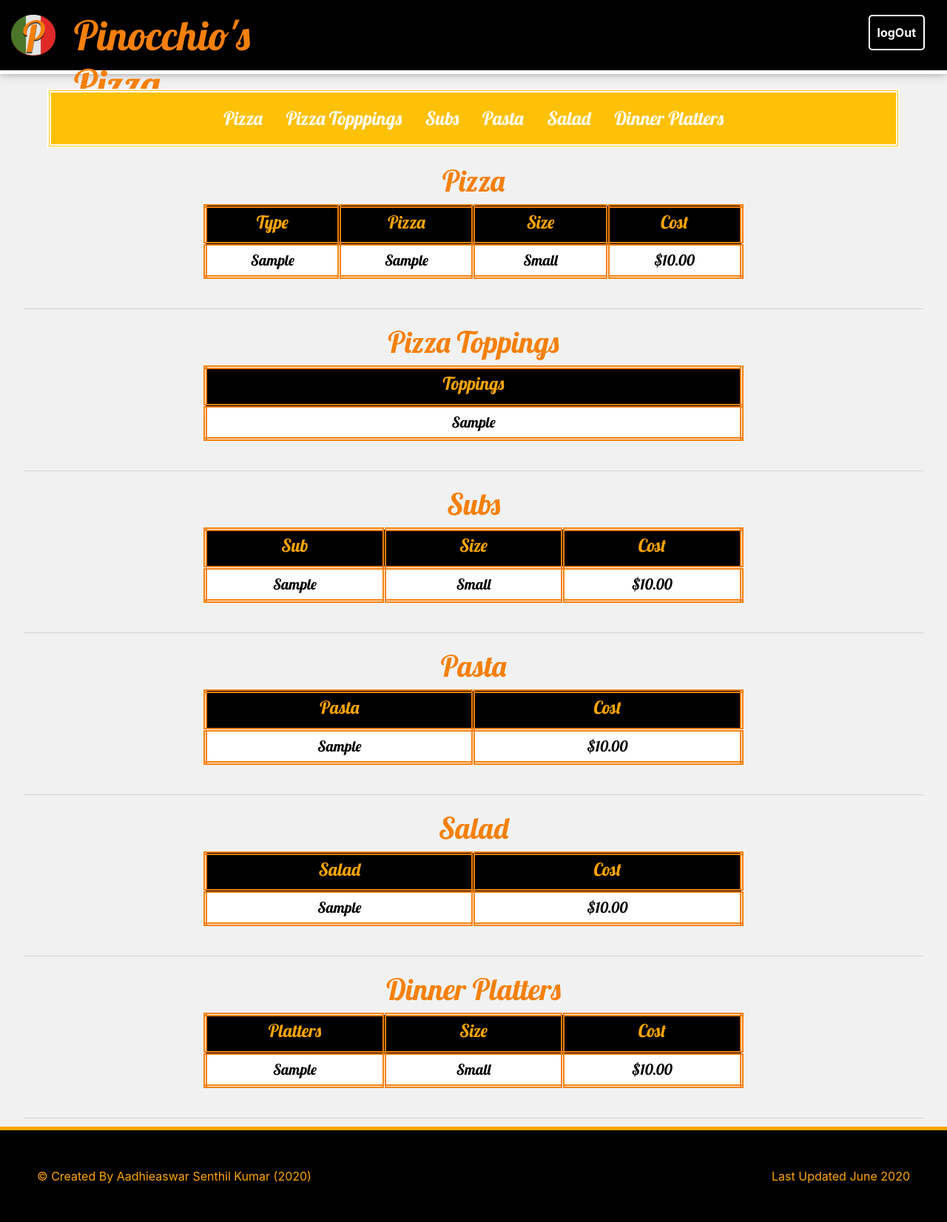
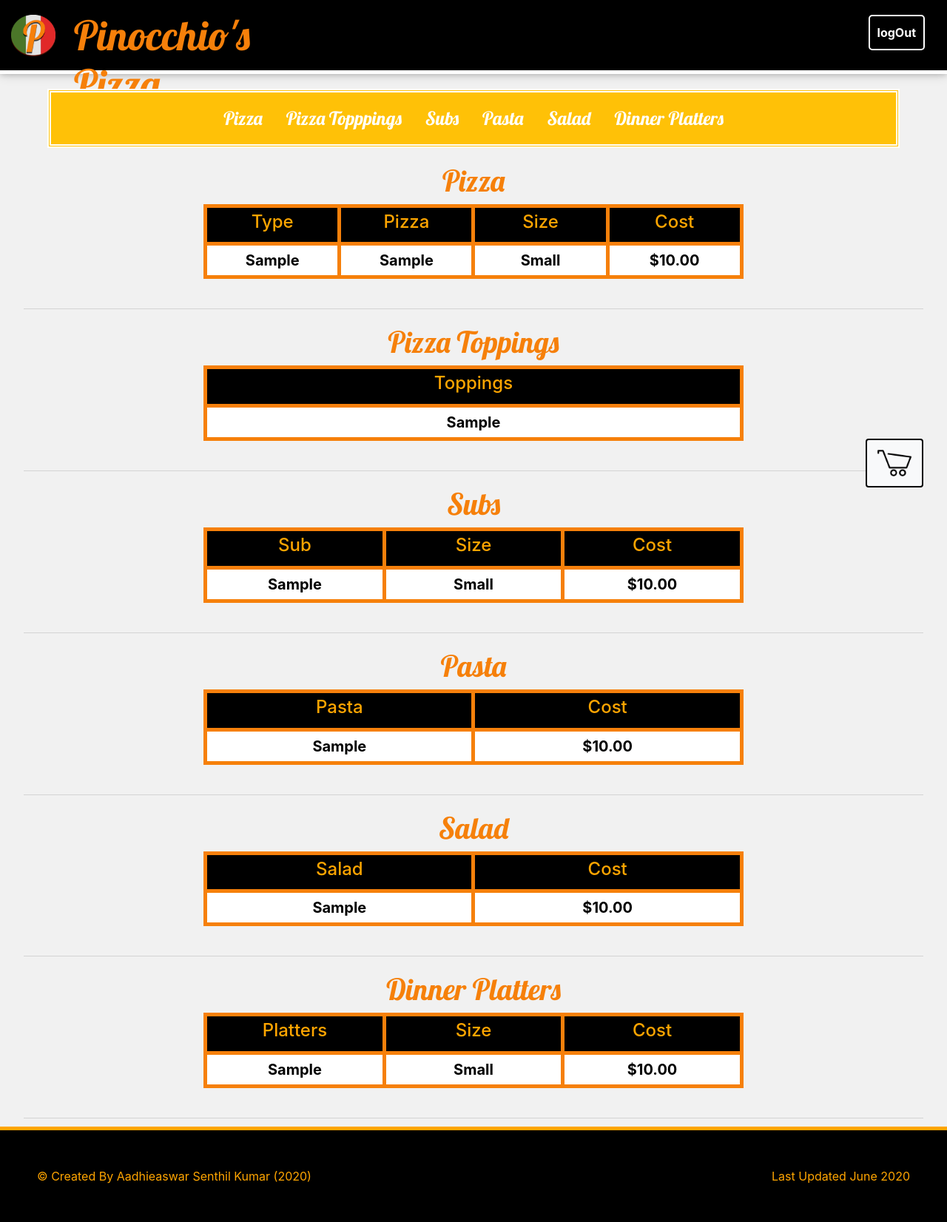
Before and after one commit to Aadhieaswar/Order-Pizza-Django-App, a Django app: page / in a window 1280 px wide. Shown: the whole page at 74% size. Run offline with Django 3.2, Linux system fonts and the light colour scheme; a user stored in the database is signed in; tables that the repository leaves empty hold one stand-in row (values such as "Sample post"); some libraries are stand-ins or nearby versions.

Commit message:
added cart script

```diff
--- /dev/null
+++ b/orders/static/orders/cart.js
@@ -0,0 +1,25 @@
+
+console.log(`Logged in as ${user}`)
+
+document.querySelector('#order-list').style.display = 'none'
+
+document.querySelector('#order').onclick = () => {
+  document.querySelector('#order-list').style.display = 'block'
+  document.querySelector('#order').style.display = 'none'
+  document.querySelector('.cross').onclick = () => {
+    document.querySelector('#order-list').style.display = 'none'
+    document.querySelector('#order').style.display = 'block'
+  }
+}
+
+document.querySelectorAll('.cart-add').forEach(food => {
+
+  food.onclick = () => {
+
+    const foo = food.dataset.item
+    const itemType = food.dataset.type
+
+    console.log(`Clicked on ${itemType} of id ${foo}`)
+
+  }
+})
--- a/orders/static/orders/script.js
+++ /dev/null
@@ -1,5 +0,0 @@
-
-document.addEventListener('DOMContentLoaded', () => {
-
-
-});
--- a/orders/static/orders/style.css
+++ b/orders/static/orders/style.css
@@ -183,18 +183,18 @@
   margin: 5px;
   color: black;
   font-size: 20px;
-  font-family: "Lobster";
   border-bottom: 2px solid #f6800a;
-  border-right: 5px double #f6800a;
+  border-right: 5px solid #f6800a;
+  font-weight: bold;
 }
 
 .table-head {
-  font-family: "Lobster";
   color: orange;
-  border-bottom: 5px double #f6800a;
-  border-right: 5px double #f6800a;
+  border-bottom: 5px solid #f6800a;
+  border-right: 5px solid #f6800a;
   padding: 5px;
   background-color: black;
+  font-weight: bold;
 }
 
 .end {
@@ -243,18 +243,47 @@
   justify-content: center;
   text-align: center;
   background-color: white;
-  border: 5px double #f6800a;
+  border: 5px solid #f6800a;
+}
+
+.right {
+  position: fixed;
+  right: 0;
+  bottom: 0;
+  margin: 0;
+  margin-bottom: 11%;
+  margin-right: 2.5%;
+}
+
+.order-btn {
+  max-width: 50px;
+  max-height: 50px;
+}
+
+.black-bor {
+  border: 2px solid black;
+}
+
+#order-list {
+  min-height: 500px;
+  min-width: 200px;
+  text-align: center;
+}
+
+.order-items {
+  list-style-type: none;
+
 }
 
 @media screen and (max-width: 1250px){
-  .card {
+  .card, .table-cus {
     width: 70%;
     margin-left: 15%;
   }
 }
 
 @media screen and (max-width: 800px){
-  .card {
+  .card, .table-cus {
     width: 80%;
     margin-left: 10%;
   }
@@ -266,6 +295,10 @@
     width: 90%;
     margin-left: 5%;
   }
+  .table-cus {
+    width: 99%;
+    margin-left: 0.5%;
+  }
   .inv {
     display: none;
   }
--- a/orders/templates/orders/base.html
+++ b/orders/templates/orders/base.html
@@ -14,7 +14,6 @@
     <script src="https://cdn.jsdelivr.net/npm/popper.js@1.16.0/dist/umd/popper.min.js" integrity="sha384-Q6E9RHvbIyZFJoft+2mJbHaEWldlvI9IOYy5n3zV9zzTtmI3UksdQRVvoxMfooAo" crossorigin="anonymous"></script>
     <script src="https://stackpath.bootstrapcdn.com/bootstrap/4.5.0/js/bootstrap.min.js" integrity="sha384-OgVRvuATP1z7JjHLkuOU7Xw704+h835Lr+6QL9UvYjZE3Ipu6Tp75j7Bh/kR0JKI" crossorigin="anonymous"></script>
     <link rel="stylesheet" href="{% static 'orders/style.css' %}"/>
-    <script src="{% static 'orders/script.js' %}"></script>
 
   </head>
 
--- a/orders/templates/orders/index.html
+++ b/orders/templates/orders/index.html
@@ -10,6 +10,12 @@
 {% endblock %}
 
 {% block body %}
+
+<script>
+
+  var user = '{{ request.user }}'
+
+</script>
 
 <!-- NavBar -->
 <div class="head">
@@ -73,7 +79,7 @@
   <th class="table-head end"><h4>Cost</h4></th>
 </tr>
 {% for pizza in pizzas %}
-<tr title="{{ pizza }}" class="center hover-style">
+<tr title="{{ pizza }}" data-item="{{ pizza.id }}" data-type="Pizza" class="center hover-style cart-add">
   <td class="card-li"> {{ pizza.type }}</td>
   <td class="card-li">{{ pizza.pizza }}</td>
   <td class="card-li">{{ pizza.size }}</td>
@@ -90,7 +96,7 @@
   <th class="table-head"><h4>Toppings</h4></th>
 </tr>
 {% for top in toppings %}
-<tr title="{{ top }}" class="center hover-style">
+<tr title="{{ top }}" data-item="{{ top.id }}" data-type="Topping" class="center hover-style cart-add">
   <td class="card-li end">{{ top }}</td>
 </tr>
 {% endfor %}
@@ -106,7 +112,7 @@
   <th class="table-head end"><h4>Cost</h4></th>
 </tr>
 {% for sub in subs %}
-<tr title="{{ sub }}" class="center hover-style">
+<tr title="{{ sub }}" data-item="{{ sub.id }}" data-type="Sub" class="center hover-style cart-add">
   <td class="card-li">{{ sub.sub }}</td>
   <td class="card-li">{{ sub.size }}</td>
   <td class="card-li end">${{ sub.cost|floatformat:2 }}</td>
@@ -123,7 +129,7 @@
   <th class="table-head end"><h4>Cost</h4></th>
 </tr>
 {% for pasta in pastas %}
-<tr title="{{ pasta }}" class="center hover-style">
+<tr title="{{ pasta }}" data-item="{{ pasta.id }}" data-type="Pasta" class="center hover-style cart-add">
   <td class="card-li">{{ pasta.pasta }}</td>
   <td class="card-li end">${{ pasta.cost|floatformat:2 }}</td>
 </tr>
@@ -139,7 +145,7 @@
   <th class="table-head end"><h4>Cost</h4></th>
 </tr>
 {% for salad in salads %}
-<tr title="{{ salad }}" class="center hover-style">
+<tr title="{{ salad }}" data-item={{salad.id}} data-type="Salad" class="center hover-style cart-add">
   <td class="card-li">{{ salad.salad }}</td>
   <td class="card-li end">${{ salad.cost|floatformat:2 }}</td>
 </tr>
@@ -156,7 +162,7 @@
   <th class="table-head end"><h4>Cost</h4></th>
 </tr>
 {% for DP in dinner_platters %}
-<tr title="{{ DP }}" class="center hover-style">
+<tr title="{{ DP }}" data-item="{{ DP.id }}" data-type="DinnerPlatter" class="center hover-style cart-add">
   <td class="card-li">{{ DP.platter }}</td>
   <td class="card-li">{{ DP.size }}</td>
   <td class="card-li end">${{ DP.cost|floatformat:2 }}</td>
@@ -167,4 +173,34 @@
 
 </div>
 
+{% if request.user.is_authenticated %}
+
+<div class="right" style="display: flex;">
+
+  <button title="Click to start your order" type="button" class="btn btn-light black-bor" id="order">
+    <img src="{% static 'images/Shopping_Cart.png' %}" class="order-btn">
+  </button>
+
+  <div class="card" id="order-list">
+
+  <div class="card-header" style="height: 60px; margin: 0;">
+    <img src="{% static 'images/Shopping_Cart.png' %}" class="order-btn float-left">
+    <button class="cross btn btn-light" style="top: 0; float: right; color: red; margin: 0; border: 2px solid red; font-weight: bold;" title="Close"> ⤫ </button>
+  </div>
+    <div class="text-muted" style="width: 80%; margin-left: 10%; margin-top: 10px;">Click on the menu items you would like to order</div>
+    <div class="dropdown-divider"></div>
+
+    <ul class="order-items">
+      <!-- Order Items -->
+    </ul>
+
+  </div>
+
+</div>
+
+
+<script src="{% static 'orders/cart.js' %}"></script>
+
+{% endif %}
+
 {% endblock %}
--- a/orders/views.py
+++ b/orders/views.py
@@ -9,6 +9,7 @@
 from .models import *
 
 # Create your views here.
+
 Menu = {
 'pizza': Pizza.objects.all(),
 'salad': Salad.objects.all(),
```
Also changed, not shown: orders/models.py (+9 -6 lines), orders/static/images/Shopping_Cart.png (added).
